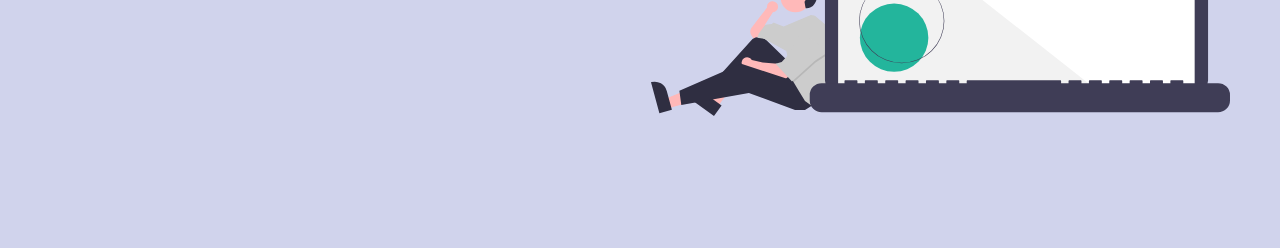
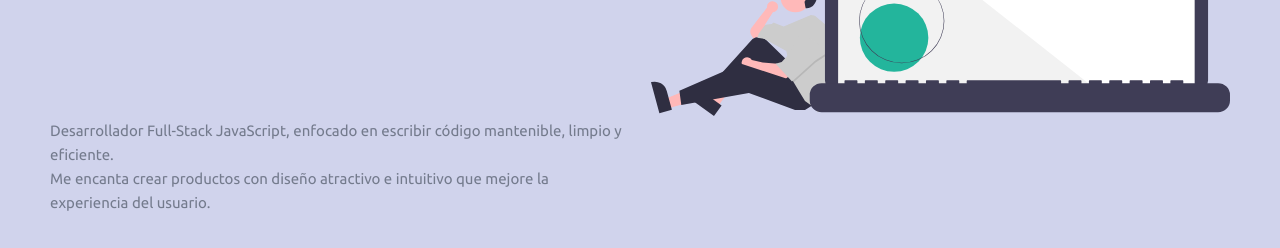
Before and after one commit to joaquinhmtz/joaquinhmtz.github.io, a plain HTML site: page index.html in a window 1280 px wide. Shown: the part 304-552 px from the top of the page. Drawn offline with Linux system fonts and the light colour scheme; a web font is replaced by a local one.

```diff
--- a/assets/css/core/main.css
+++ b/assets/css/core/main.css
@@ -26,6 +26,11 @@
     width: 100%;
 }
 
+.main-information p {
+    order: 3;
+    line-height: 24px;
+}
+
 /* Small screens, laptops */
 @media (min-width:769px) {
     main {
--- a/index.html
+++ b/index.html
@@ -39,6 +39,8 @@
             <div class="main-img">
                 <img src="./assets/img/main-img.svg" alt="">
             </div>
+            <p>Desarrollador Full-Stack JavaScript, enfocado en escribir código mantenible, limpio y eficiente. <br>
+            Me encanta crear productos con diseño atractivo e intuitivo que mejore la experiencia del usuario.</p>
         </div>
     </main>
 
```
Also changed, not shown: 1 other file.
